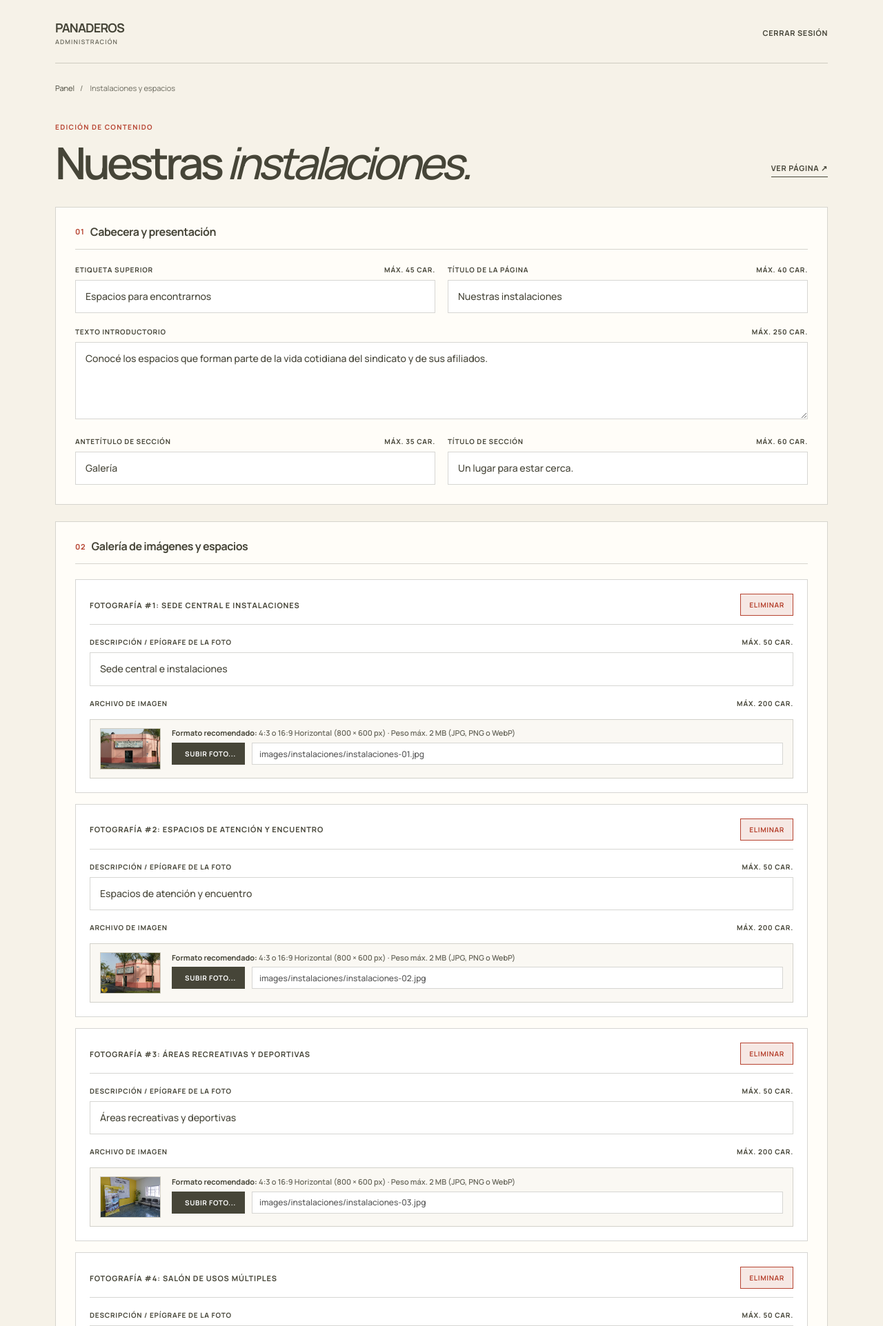
After one commit to ema14bdt/panaderos, a PHP site: page /admin/instalaciones.php in a window 1280 px wide. The commit adds this page. Shown: the top 1923 px of the page at 69% size. Run offline with PHP 8.4, Linux system fonts and the light colour scheme; the visitor is signed in with stand-in values (Sample User, id 1).

Commit message:
feat: add instalaciones CMS section

```diff
--- /dev/null
+++ b/admin/instalaciones.php
@@ -0,0 +1,157 @@
+<?php
+
+require_once 'bootstrap.php';
+admin_require_login();
+
+$content = site_content('instalaciones', site_instalaciones_defaults());
+$message = '';
+$error = '';
+
+if (isset($_SERVER['REQUEST_METHOD']) && $_SERVER['REQUEST_METHOD'] === 'POST') {
+    try {
+        admin_verify_csrf();
+        $content = admin_validate_instalaciones($_POST);
+        admin_atomic_json('instalaciones.json', $content);
+        admin_audit('update_instalaciones');
+        $message = 'Los cambios en Galería de Instalaciones fueron guardados correctamente.';
+    } catch (Throwable $exception) {
+        $error = $exception->getMessage();
+        if (isset($_POST['items']) && is_array($_POST['items'])) {
+            $content['items'] = $_POST['items'];
+        }
+        foreach (array('page_label', 'page_title', 'page_intro', 'section_kicker', 'section_title') as $field) {
+            if (isset($_POST[$field])) {
+                $content[$field] = $_POST[$field];
+            }
+        }
+    }
+}
+
+admin_render_start('Editar instalaciones');
+?>
+<main class="admin-shell">
+    <header class="admin-header">
+        <a class="admin-mark" href="index.php">Panaderos <span>Administración</span></a>
+        <a class="admin-logout" href="logout.php">Cerrar sesión</a>
+    </header>
+    <nav class="admin-breadcrumb"><a href="index.php">Panel</a><span>/</span> Instalaciones y espacios</nav>
+    <section class="editor-heading">
+        <div>
+            <p>Edición de contenido</p>
+            <h1>Nuestras <em>instalaciones.</em></h1>
+        </div>
+        <a href="../instalaciones.php" target="_blank" rel="noopener noreferrer">Ver página <span>↗</span></a>
+    </section>
+
+    <?php if ($message !== '') { ?><p class="admin-success" role="status"><?php echo site_escape($message); ?></p><?php } ?>
+    <?php if ($error !== '') { ?><p class="admin-error" role="alert"><?php echo site_escape($error); ?></p><?php } ?>
+
+    <form class="editor-form" method="post" autocomplete="off">
+        <input type="hidden" name="csrf_token" value="<?php echo site_escape(admin_csrf_token()); ?>">
+
+        <section class="editor-section">
+            <h2 class="editor-section-title"><span>01</span> Cabecera y presentación</h2>
+            <div class="form-grid">
+                <?php admin_field('page_label', 'Etiqueta superior', $content, 'text', 45); ?>
+                <?php admin_field('page_title', 'Título de la página', $content, 'text', 40); ?>
+            </div>
+            <?php admin_field('page_intro', 'Texto introductorio', $content, 'textarea', 250); ?>
+            <div class="form-grid">
+                <?php admin_field('section_kicker', 'Antetítulo de sección', $content, 'text', 35); ?>
+                <?php admin_field('section_title', 'Título de sección', $content, 'text', 60); ?>
+            </div>
+        </section>
+
+        <section class="editor-section">
+            <h2 class="editor-section-title"><span>02</span> Galería de imágenes y espacios</h2>
+            <div id="facilities-container" class="repeater-list" data-array-name="items">
+                <?php foreach ($content['items'] as $index => $item) {
+                    $imgPath = isset($item['image']) && trim((string)$item['image']) !== '' ? $item['image'] : 'images/instalaciones/instalaciones-01.jpg';
+                ?>
+                <div class="repeater-item" data-index="<?php echo $index; ?>">
+                    <div class="repeater-head">
+                        <strong>Fotografía #<span class="item-number"><?php echo $index + 1; ?></span>: <span class="item-title-preview"><?php echo site_escape(isset($item['title']) ? $item['title'] : ''); ?></span></strong>
+                        <button type="button" class="btn-remove">Eliminar</button>
+                    </div>
+                    <label class="admin-field">
+                        <div class="admin-field-head">
+                            <span>Descripción / Epígrafe de la foto</span>
+                            <span class="admin-field-limit">máx. 50 car.</span>
+                        </div>
+                        <input type="text" name="items[<?php echo $index; ?>][title]" value="<?php echo site_escape(isset($item['title']) ? $item['title'] : ''); ?>" maxlength="50" required>
+                    </label>
+
+                    <div class="image-picker-field" data-folder="instalaciones">
+                        <div class="admin-field-head">
+                            <span>Archivo de imagen</span>
+                            <span class="admin-field-limit">máx. 200 car.</span>
+                        </div>
+                        <div class="image-picker-wrap">
+                            <div class="image-preview-thumb image-preview-thumb--rect">
+                                <img src="../<?php echo site_escape($imgPath); ?>" alt="Previsualización">
+                            </div>
+                            <div class="image-picker-body">
+                                <div class="image-guideline">
+                                    <span><strong>Formato recomendado:</strong> 4:3 o 16:9 Horizontal (800 × 600 px) · Peso máx. 2 MB (JPG, PNG o WebP)</span>
+                                </div>
+                                <div class="image-picker-actions">
+                                    <button type="button" class="image-upload-btn"><i class="fa fa-image"></i> Subir foto...</button>
+                                    <input type="file" class="image-file-input" accept="image/jpeg,image/png,image/webp" style="display:none;">
+                                    <input type="text" class="image-path-input" name="items[<?php echo $index; ?>][image]" value="<?php echo site_escape($imgPath); ?>" maxlength="200" required>
+                                </div>
+                                <span class="image-status-badge"></span>
+                            </div>
+                        </div>
+                    </div>
+                </div>
+                <?php } ?>
+            </div>
+            <button type="button" class="btn-add" data-action="add-item" data-template="tmpl-facility" data-target="facilities-container">+ Agregar otra fotografía a la galería</button>
+        </section>
+
+        <div class="editor-actions">
+            <p>Al guardar se valida la información, se crea una copia de respaldo automática y se actualiza el archivo JSON.</p>
+            <button type="submit">Guardar cambios <span>→</span></button>
+        </div>
+    </form>
+</main>
+
+<template id="tmpl-facility">
+    <div class="repeater-item" data-index="__INDEX__">
+        <div class="repeater-head">
+            <strong>Fotografía #<span class="item-number">__NUMBER__</span></strong>
+            <button type="button" class="btn-remove">Eliminar</button>
+        </div>
+        <label class="admin-field">
+            <div class="admin-field-head">
+                <span>Descripción / Epígrafe de la foto</span>
+                <span class="admin-field-limit">máx. 50 car.</span>
+            </div>
+            <input type="text" name="items[__INDEX__][title]" maxlength="50" required>
+        </label>
+        <div class="image-picker-field" data-folder="instalaciones">
+            <div class="admin-field-head">
+                <span>Archivo de imagen</span>
+                <span class="admin-field-limit">máx. 200 car.</span>
+            </div>
+            <div class="image-picker-wrap">
+                <div class="image-preview-thumb image-preview-thumb--rect">
+                    <img src="../images/instalaciones/instalaciones-01.jpg" alt="Previsualización">
+                </div>
+                <div class="image-picker-body">
+                    <div class="image-guideline">
+                        <span><strong>Formato recomendado:</strong> 4:3 o 16:9 Horizontal (800 × 600 px) · Peso máx. 2 MB (JPG, PNG o WebP)</span>
+                    </div>
+                    <div class="image-picker-actions">
+                        <button type="button" class="image-upload-btn"><i class="fa fa-image"></i> Subir foto...</button>
+                        <input type="file" class="image-file-input" accept="image/jpeg,image/png,image/webp" style="display:none;">
+                        <input type="text" class="image-path-input" name="items[__INDEX__][image]" value="images/instalaciones/instalaciones-01.jpg" maxlength="200" required>
+                    </div>
+                    <span class="image-status-badge"></span>
+                </div>
+            </div>
+        </div>
+    </div>
+</template>
+
+<?php admin_render_end(); ?>
--- /dev/null
+++ b/private-content/instalaciones.json
@@ -0,0 +1,33 @@
+{
+    "page_label": "Espacios para encontrarnos",
+    "page_title": "Nuestras instalaciones",
+    "page_intro": "Conocé los espacios que forman parte de la vida cotidiana del sindicato y de sus afiliados.",
+    "section_kicker": "Galería",
+    "section_title": "Un lugar para estar cerca.",
+    "items": [
+        {
+            "image": "images/instalaciones/instalaciones-01.jpg",
+            "title": "Sede central e instalaciones"
+        },
+        {
+            "image": "images/instalaciones/instalaciones-02.jpg",
+            "title": "Espacios de atención y encuentro"
+        },
+        {
+            "image": "images/instalaciones/instalaciones-03.jpg",
+            "title": "Áreas recreativas y deportivas"
+        },
+        {
+            "image": "images/instalaciones/instalaciones-04.jpg",
+            "title": "Salón de usos múltiples"
+        },
+        {
+            "image": "images/instalaciones/instalaciones-05.jpg",
+            "title": "Predio e infraestructura"
+        },
+        {
+            "image": "images/instalaciones/instalaciones-06.jpg",
+            "title": "Servicios e instalaciones gremiales"
+        }
+    ]
+}
--- a/site-content.php
+++ b/site-content.php
@@ -227,9 +227,28 @@ function site_novedades_defaults()
     );
 }
 
+function site_instalaciones_defaults()
+{
+    return array(
+        'page_label' => 'Espacios para encontrarnos',
+        'page_title' => 'Nuestras instalaciones',
+        'page_intro' => 'Conocé los espacios que forman parte de la vida cotidiana del sindicato y de sus afiliados.',
+        'section_kicker' => 'Galería',
+        'section_title' => 'Un lugar para estar cerca.',
+        'items' => array(
+            array('image' => 'images/instalaciones/instalaciones-01.jpg', 'title' => 'Sede central e instalaciones'),
+            array('image' => 'images/instalaciones/instalaciones-02.jpg', 'title' => 'Espacios de atención y encuentro'),
+            array('image' => 'images/instalaciones/instalaciones-03.jpg', 'title' => 'Áreas recreativas y deportivas'),
+            array('image' => 'images/instalaciones/instalaciones-04.jpg', 'title' => 'Salón de usos múltiples'),
+            array('image' => 'images/instalaciones/instalaciones-05.jpg', 'title' => 'Predio e infraestructura'),
+            array('image' => 'images/instalaciones/instalaciones-06.jpg', 'title' => 'Servicios e instalaciones gremiales')
+        )
+    );
+}
+
 function site_content($name, array $defaults)
 {
-    $allowed = array('home', 'servicios', 'normativas', 'filiales', 'comision', 'novedades');
+    $allowed = array('home', 'servicios', 'normativas', 'filiales', 'comision', 'novedades', 'instalaciones');
     if (!in_array($name, $allowed, true)) {
         return $defaults;
     }
```
Also changed, not shown: ADMINISTRACION.md (+1 -0 lines), admin/index.php (+7 -1 lines), instalaciones.php (+22 -11 lines), tools/test-suite.php (+19 -1 lines), images/instalaciones/cybertruck-27c6f0dd.jpg (added), images/instalaciones/cybertruck-5959b0a9.jpg (added).
